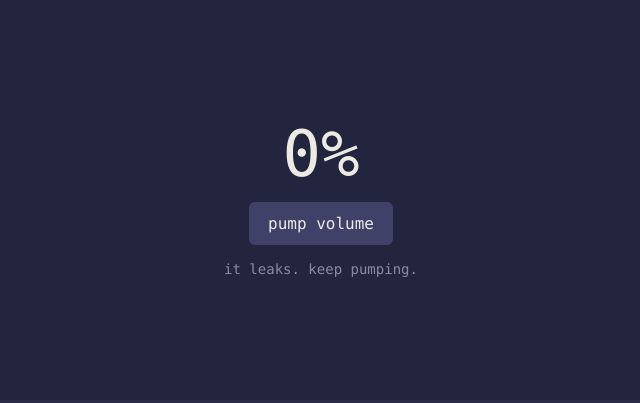
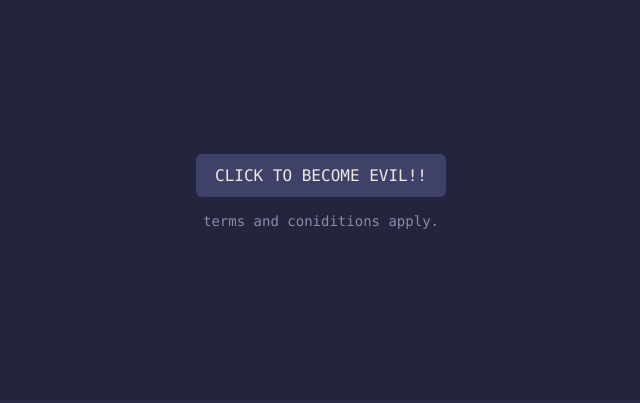
Before and after one commit to zeyth11/evil-google, a plain HTML site: page index.html in a window 1280 px wide. Shown: the whole page, without its empty margins (79-719 px from the left). Drawn offline with Linux system fonts and the light colour scheme.

Commit message:
update to figure out html

```diff
--- a/index.html
+++ b/index.html
@@ -3,7 +3,7 @@
 <head>
 <meta charset="utf-8">
 <meta name="viewport" content="width=device-width, initial-scale=1">
-<title>my evil input</title>
+<title>dark and twisted google....</title>
 <style>
   /* Everything you make goes inside #stage: exactly 800 × 400 pixels. The gallery shows
      this box (shrunk to fit), so anything outside it won't be seen. */
@@ -15,7 +15,6 @@
   }
 
   /* ---- the example below: delete it and build your own ---- */
-  .vol { font-size: 64px; margin: 0; }
   button { font: inherit; color: inherit; background: #3f4168; border: 0; border-radius: 6px; padding: .6rem 1.2rem; cursor: pointer; }
   .hint { color: #8d8aa6; font-size: 14px; }
 </style>
@@ -24,9 +23,8 @@
 <div id="stage">
   <!-- example evil input: volume you have to pump up by hand, and it leaks back down -->
   <div>
-    <p class="vol"><span id="vol">0</span>%</p>
-    <button id="pump">pump volume</button>
-    <p class="hint">it leaks. keep pumping.</p>
+    <button id="click">CLICK TO BECOME EVIL!!</button>
+    <p class="hint">terms and coniditions apply.</p>
   </div>
 </div>
 <script>
```
